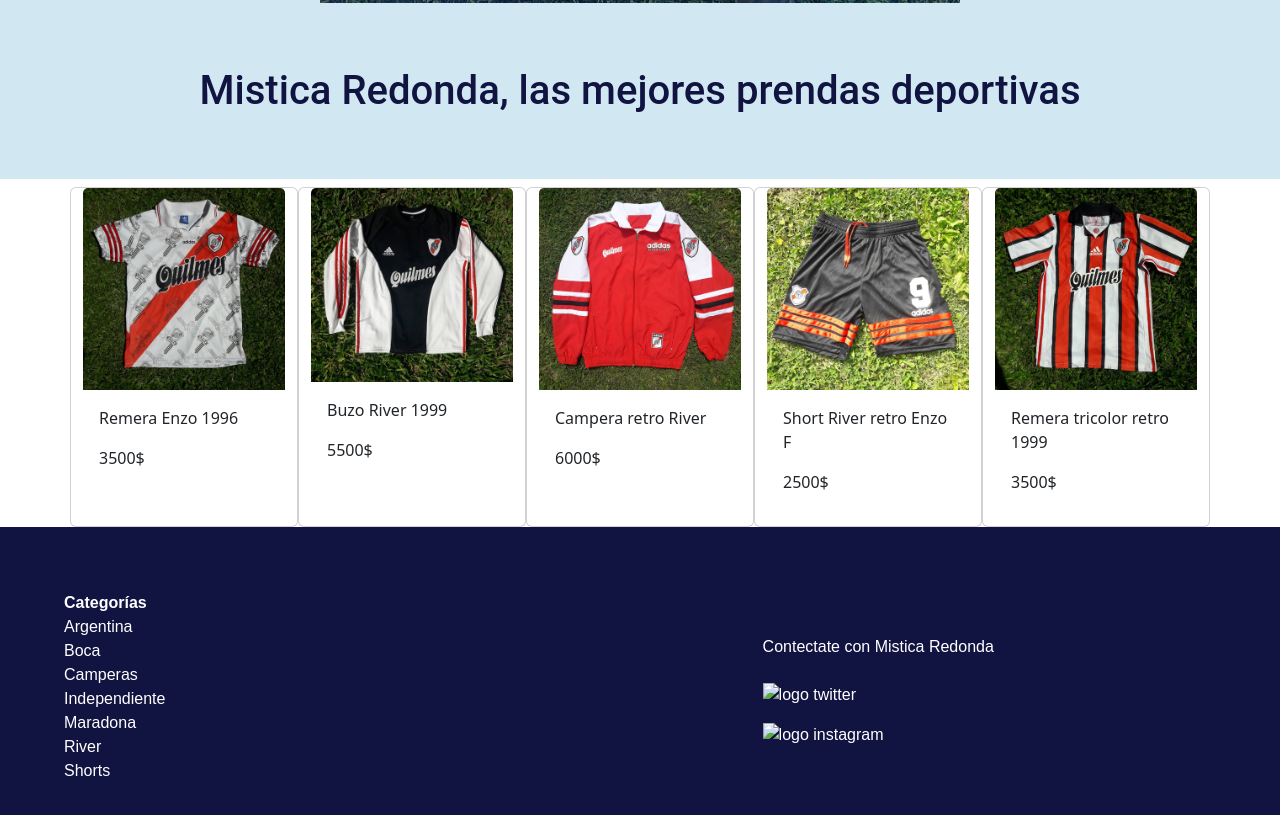
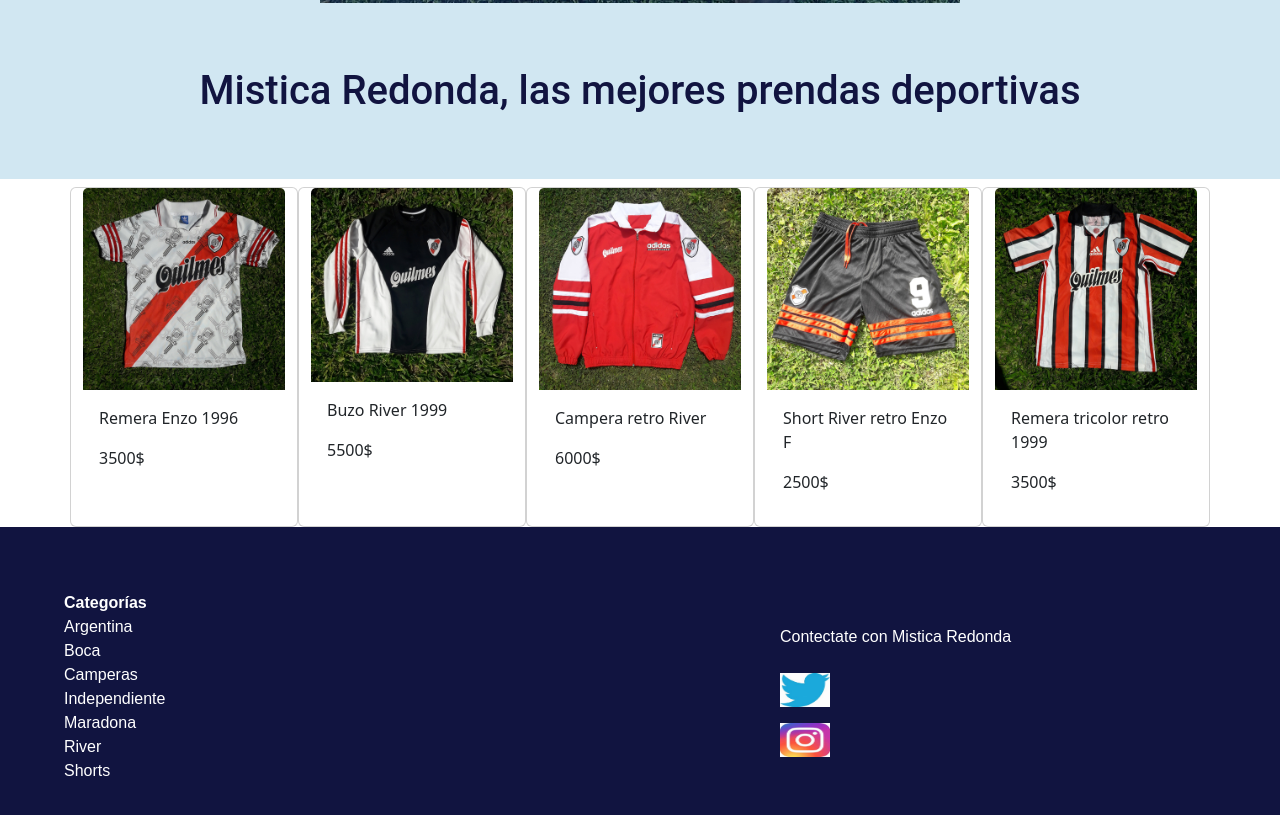
Before and after one commit to FerminRomero1234/Trabajo-GitHub, a plain HTML site: page paginas/river.html in a window 1280 px wide. Shown: the part 1121-1936 px from the top of the page. Drawn offline with nearby package versions, Linux system fonts and the light colour scheme.

Commit message:
bootstrap index y river

```diff
--- a/paginas/river.html
+++ b/paginas/river.html
@@ -12,7 +12,7 @@
     <!-- Bootstrap -->
     <link href="https://cdn.jsdelivr.net/npm/bootstrap@5.2.0-beta1/dist/css/bootstrap.min.css" rel="stylesheet"
         integrity="sha384-0evHe/X+R7YkIZDRvuzKMRqM+OrBnVFBL6DOitfPri4tjfHxaWutUpFmBp4vmVor" crossorigin="anonymous">
-    <link rel="shortcut icon" href="imagenes/misitica.png" type="image/x-icon">
+    <link rel="shortcut icon" href="../imagenes/misitica.png" type="image/x-icon">
     <link rel="stylesheet" href="../style.css">
 
 
@@ -200,9 +200,9 @@
                 </div>
                 <div class="row">
                     <a href="https://twitter.com/RedondaMistica"><img class="imagen-redes col-3"
-                            src="imagenes/logo-twitter.jpg" alt="logo twitter" width="40" height="40"></a> <a
-                        href="https://instagram.com/misticaredonda"><img src="imagenes/logoig.jpg" alt="logo instagram"
-                            class="imagen-redes col-3 " width="40" height="40"></a>
+                            src="../imagenes/logo-twitter.jpg" alt="logo twitter" width="25" height="50"></a> <a
+                        href="https://instagram.com/misticaredonda"><img src="../imagenes/logoig.jpg" alt="logo instagram"
+                            class="imagen-redes col-3 " width="25" height="50"></a>
                 </div>
             </div>
 
```
Also changed, not shown: index.html (+2 -2 lines).
